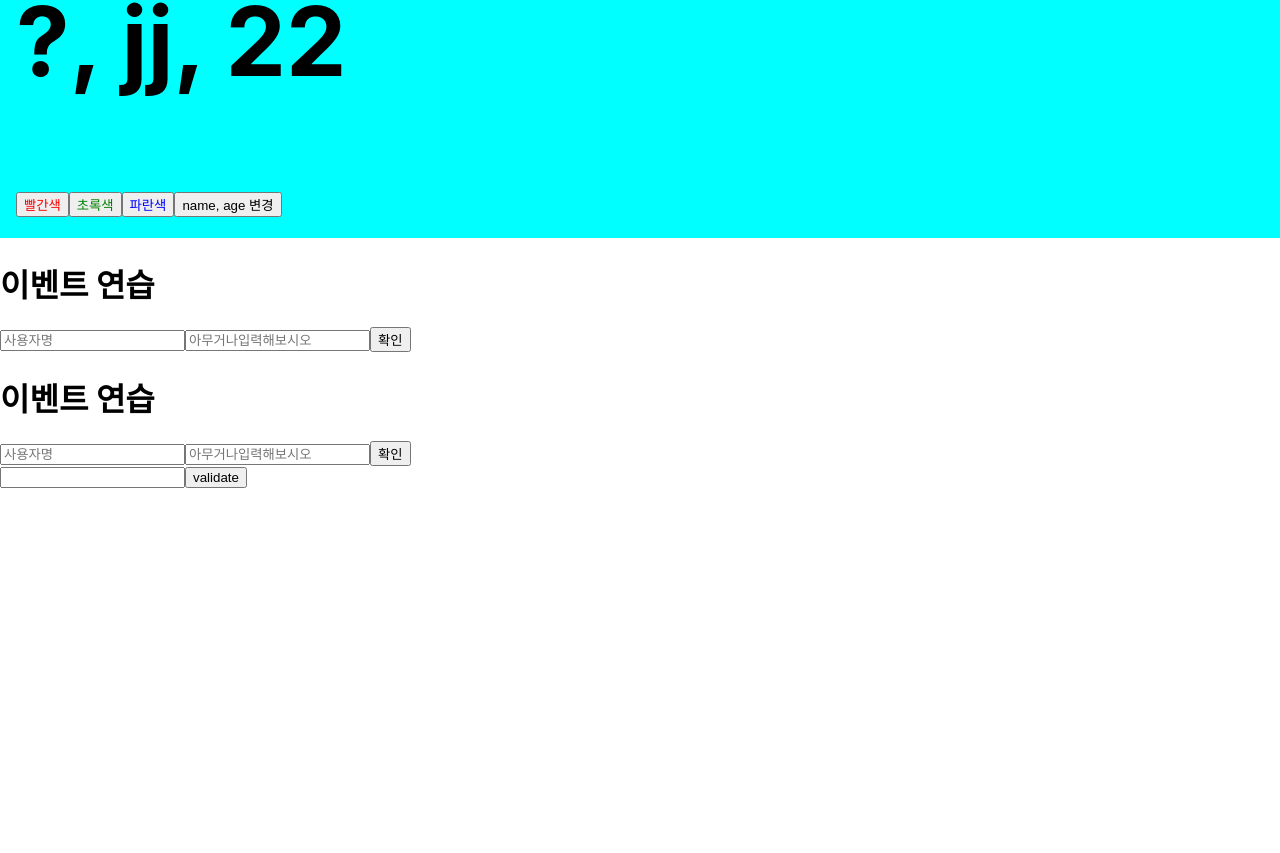
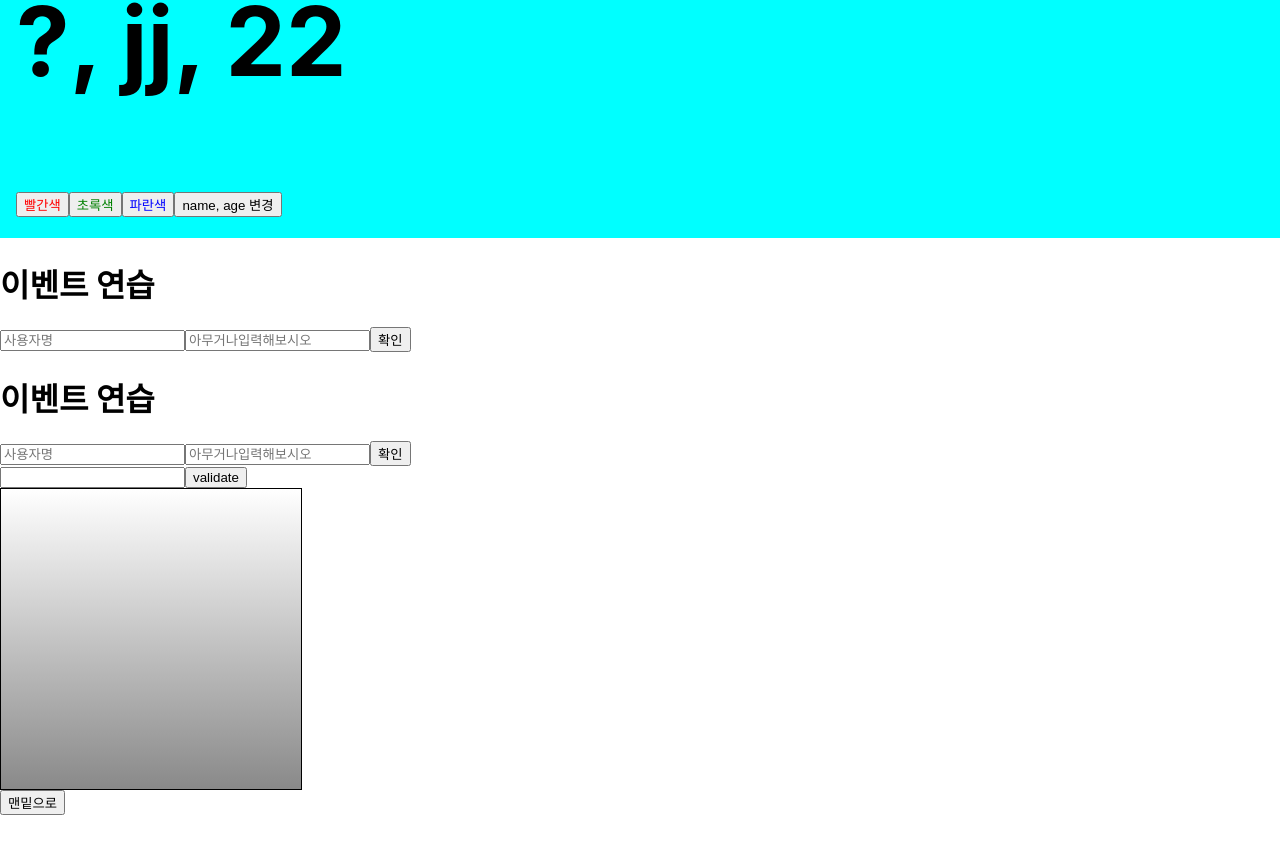
Before and after one commit to gonnichiwa/react-playground, a React (Create React App) app: page / in a window 1280 px wide. Shown: the part 1800-2653 px from the top of the page. Before the commit the page ends 2288 px from the top, so only its background shows below. Built offline with nearby package versions, Linux system fonts and the light colour scheme.

Commit message:
component ref로 버튼클릭 시 스크롤 이동 처리

```diff
--- /dev/null
+++ b/src/ScrollBox.js
@@ -0,0 +1,31 @@
+import React, { Component } from 'react';
+
+class ScrollBox extends Component {
+    scrollToBottom = () => {
+        const { scrollHeight, clientHeight } = this.box;
+        this.box.scrollTop = scrollHeight - clientHeight;
+    }
+    render() {
+        const style = {
+            border: '1px solid black',
+            height: '300px',
+            width: '300px',
+            overflow: 'auto',
+            position: 'relative'
+        };
+        const innerStyle = {
+            width: '100%',
+            height: '650px',
+            background: 'linear-gradient(white, black)'
+        }
+        return (
+            <div
+              style={style}
+              ref={(ref) => {this.box=ref}}>
+              <div style={innerStyle}/>
+            </div>
+        );
+    }
+}
+
+export default ScrollBox;
--- /dev/null
+++ b/src/ScrollBoxApp.js
@@ -0,0 +1,15 @@
+import { Component } from "react";
+import ScrollBox from "./ScrollBox";
+
+class ScrolllBoxApp extends Component {
+    render() {
+        return (
+            <div>
+                <ScrollBox ref={(ref) => this.ScrollBox = ref}/>
+                <button onClick={() => this.ScrollBox.scrollToBottom()}>맨밑으로</button>
+            </div>
+        );
+    };
+}
+
+export default ScrolllBoxApp;
--- a/src/index.js
+++ b/src/index.js
@@ -11,6 +11,7 @@ import Say from './Say';
 import EventPractice from './EventPractice';
 import EventPracticeFun from './EventPracticeFun';
 import ValidationSample from './Validationsample';
+import ScrolllBoxApp from './ScrollBoxApp';
 import reportWebVitals from './reportWebVitals';
 
 const root = ReactDOM.createRoot(document.getElementById('root'));
@@ -28,6 +29,8 @@ root.render(
     <EventPractice/>
     <EventPracticeFun />
     <ValidationSample/>
+    <ScrolllBoxApp/>
+    <div style={{height: '100px'}}></div>
   </React.StrictMode>
 );
 
```
